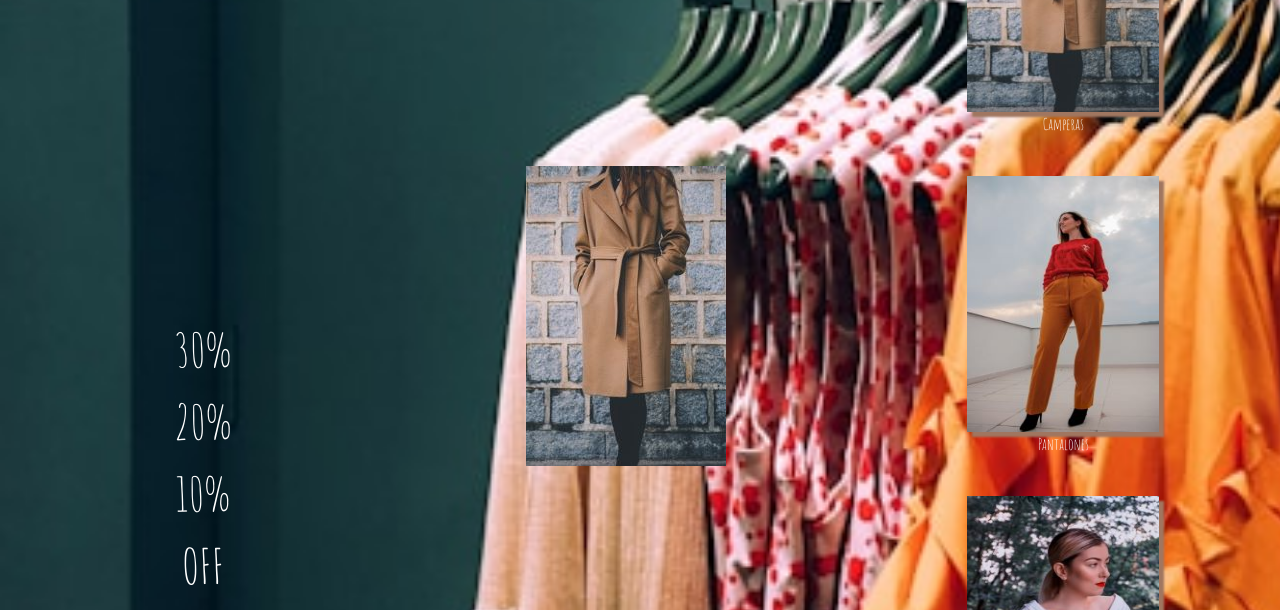
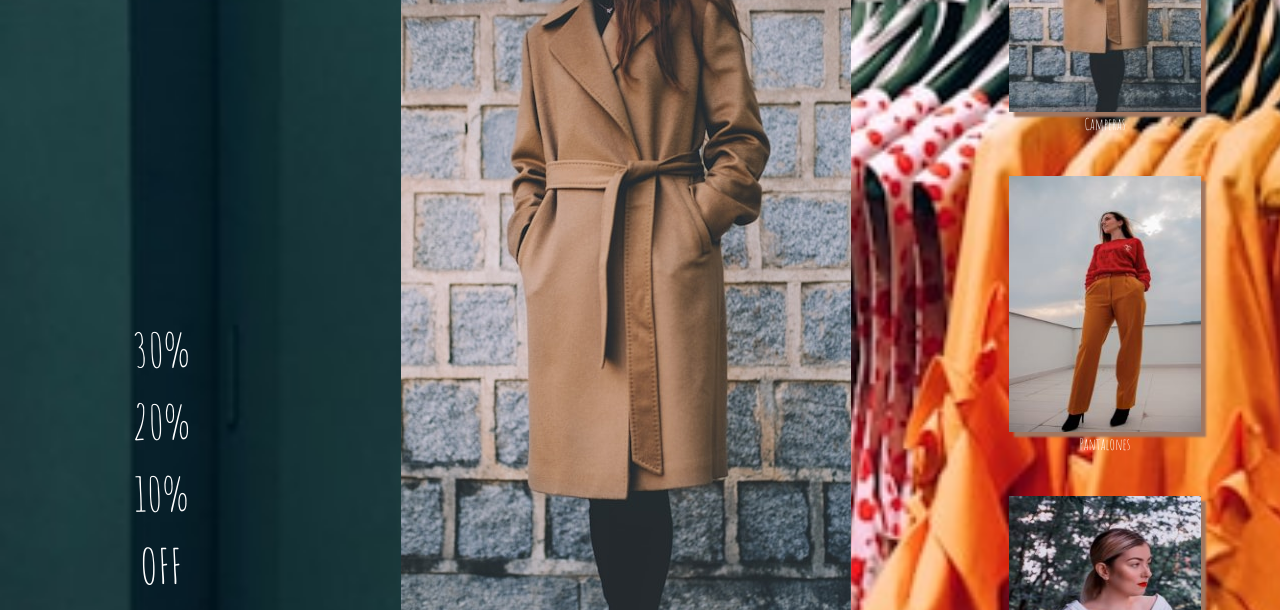
Before and after one commit to alematarorider/Alegra-sitio, a website: page index.html in a window 1280 px wide. Shown: the part 644-1254 px from the top of the page. Drawn offline with nearby package versions, Linux system fonts and the light colour scheme; a web font is replaced by a local one.

Commit message:
img correction

```diff
--- a/index.html
+++ b/index.html
@@ -64,7 +64,7 @@
                 </div>
             </article>
             <article class="main-pic">
-                <img src="./asset/main/fotos/camperas-s.jpg" alt="campera-main">
+                <img src="./asset/main/fotos/camperas.jpg" alt="campera-main">
             </article>
             <article class="small-pic">
                 <div class="small-1">
```
Also changed, not shown: asset/main/fotos/camperas.jpg (added), asset/pantalones/pants-f1.1.jpg (added), asset/pantalones/pants-f1.2.jpg (added), asset/pantalones/pants-f1.3.jpg (added), asset/pantalones/pants-f2.1.jpg (added), asset/pantalones/pants-f2.2.jpg (added), asset/pantalones/pants-f2.3.jpg (added), asset/pantalones/pants-f2.4.jpg (added), asset/pantalones/pants-f2.5.jpg (added), asset/pantalones/pants-f3.1.jpg (added), asset/pantalones/pants-f3.2.jpg (added), asset/pantalones/pants-f3.3.jpg (added), asset/pantalones/pants-f3.4.jpg (added), asset/pantalones/pants-f3.5.jpg (added).
